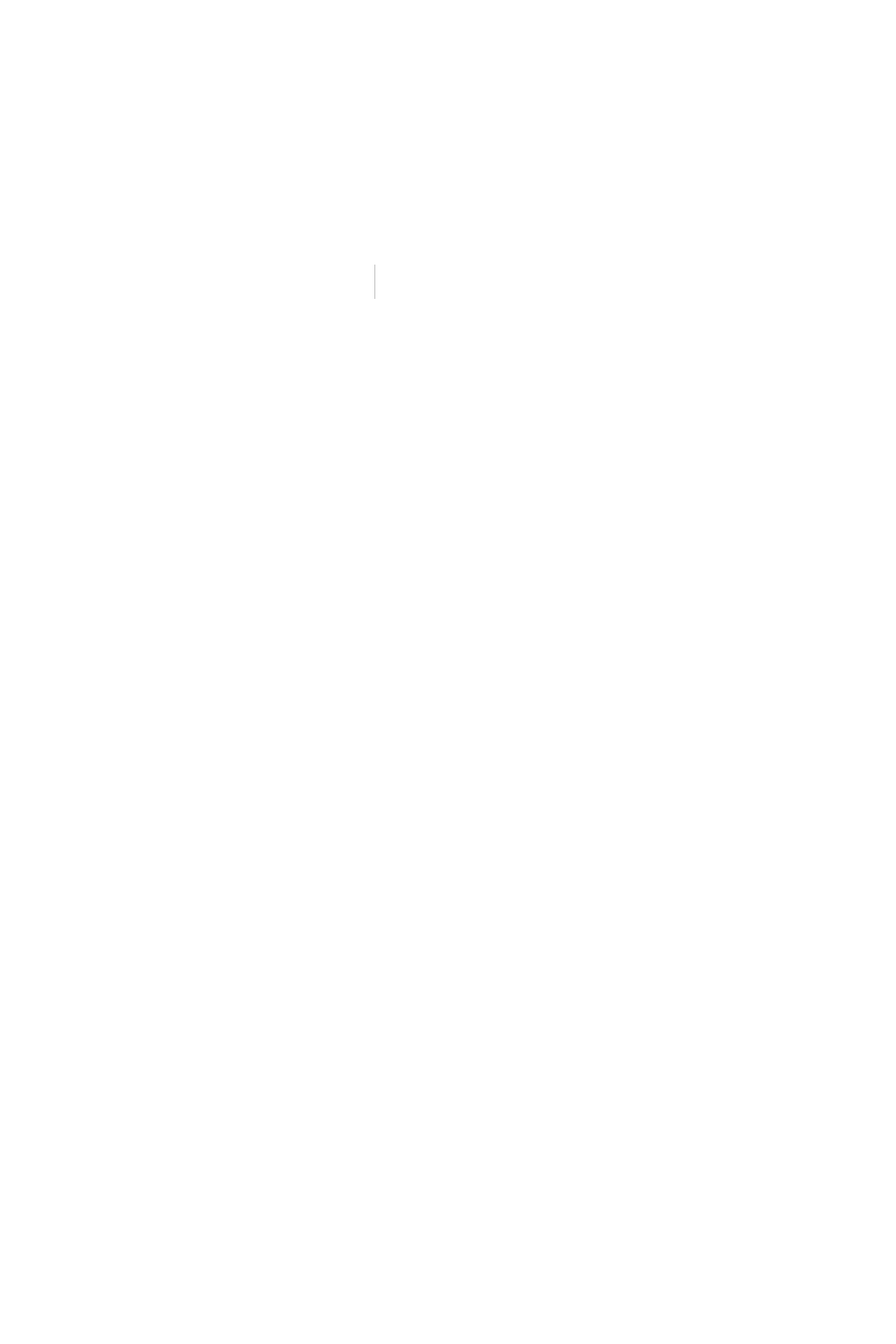
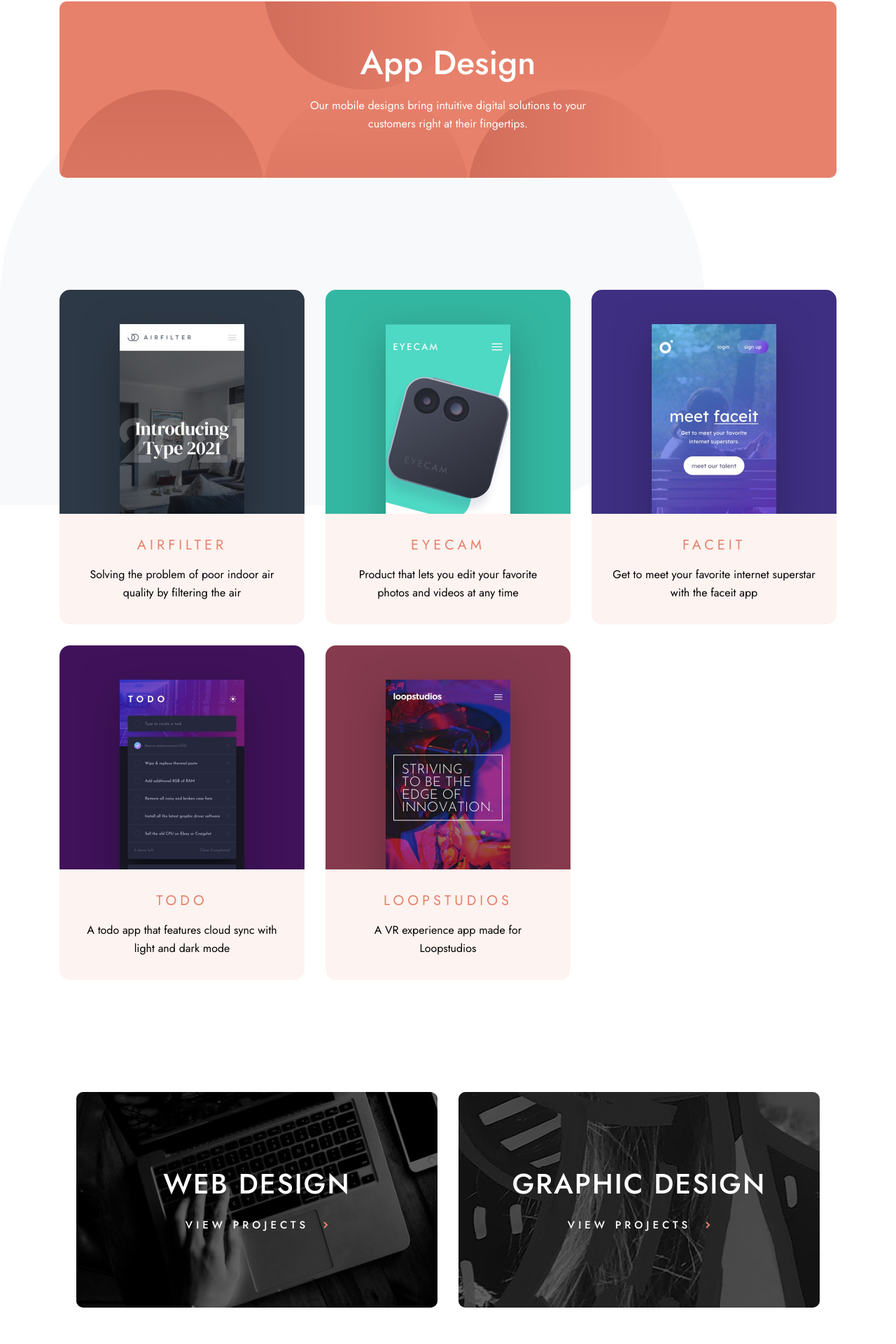
Before and after one commit to im7ven/designo, a Next.js app: page /design/app in a window 1280 px wide. Before the commit this address had no page. Shown: the part 153-2073 px from the top of the page at 70% size. Before the commit the page ends 955 px from the top, so only its background shows below. Built offline with nearby package versions, Linux system fonts and the light colour scheme.

Commit message:
feat: build graphic design page

```diff
--- /dev/null
+++ b/app/design/app/page.tsx
@@ -0,0 +1,23 @@
+import DesignCard from "@/app/components/shared/DesignCard";
+import DesignHero from "@/app/components/shared/DesignHero";
+import ProjectGrid from "@/app/components/shared/ProjectGrid";
+import { appDesignProjects } from "@/app/data/appDesignCards";
+import { graphicDesign, webDesignSm } from "@/app/data/designCards";
+
+const AppDesignPage = () => {
+  return (
+    <div className="max-w-[111rem] mx-auto">
+      <DesignHero heading="App Design" backgroundImage="hero-app">
+        Our mobile designs bring intuitive digital solutions to your customers
+        right at their fingertips.
+      </DesignHero>
+      <ProjectGrid projects={appDesignProjects}></ProjectGrid>
+      <div className="flex flex-col gap-[2.4rem] max-w-[68.9rem] mx-auto md:mb-[3.5rem] lg:mb-[5.9rem] lg:max-w-[111rem] px-[2.4rem] lg:flex-row lg:gap-[3rem]">
+        <DesignCard {...webDesignSm} />
+        <DesignCard {...graphicDesign} />
+      </div>
+    </div>
+  );
+};
+
+export default AppDesignPage;
```
